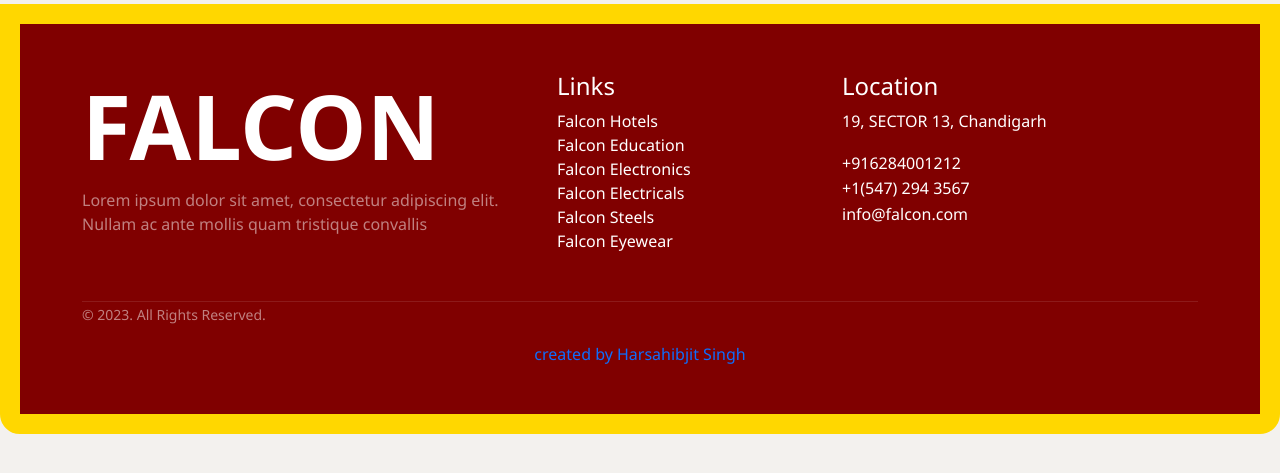
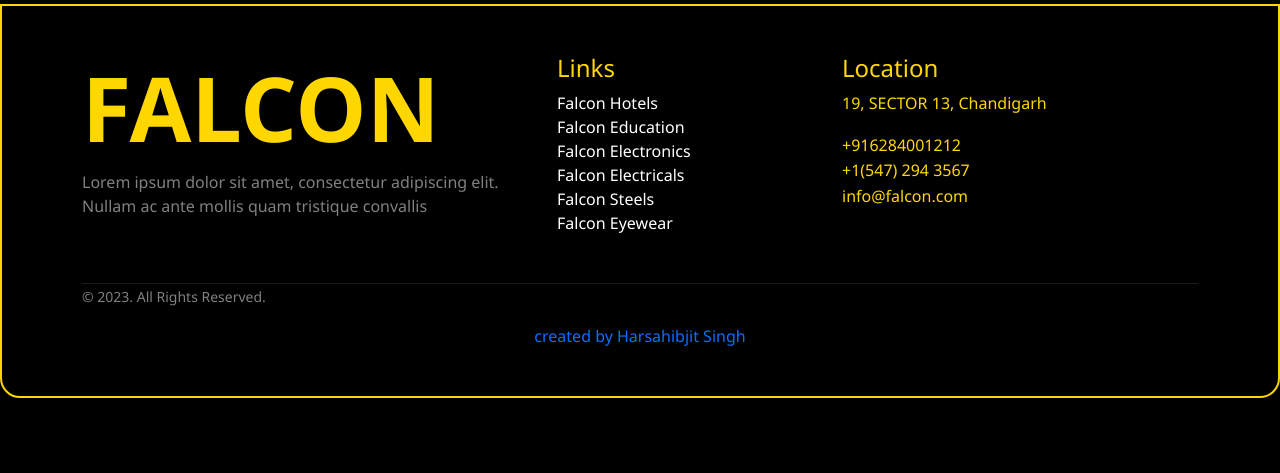
Before and after one commit to Harsahibjit-Singh/falconhotel, a plain HTML site: page MEMBERSHIP/PREMIUM/PREMIUM.html in a window 1280 px wide. Shown: the part 85-558 px from the top of the page. Drawn offline with nearby package versions, Linux system fonts and the light colour scheme.

Commit message:
firstcommit

```diff
--- a/MEMBERSHIP/PREMIUM/PREMIUM.css
+++ b/MEMBERSHIP/PREMIUM/PREMIUM.css
@@ -6,7 +6,7 @@
     text-decoration:none;
   }
   body{
-    background-color: #f3f1ee;
+    background-color: black;
     background-image: url("IMG1.jpeg");
     background-size: cover;
   }
@@ -15,6 +15,7 @@
   }
   .headerpart{
     border: 5px solid gold;
+    background-color: black;
     border-top: none;
     border-bottom-left-radius: 10px;
     border-bottom-right-radius: 10px;
@@ -56,9 +57,9 @@
   font-weight: 900;
 }
 .footer{
-  background: maroon;
-  color:white;
-  border:20px solid gold;
+  background: black;
+  color:gold;
+  border:2px solid gold;
   border-bottom-left-radius: 20px;
   border-bottom-right-radius: 20px;
   .links{
```
